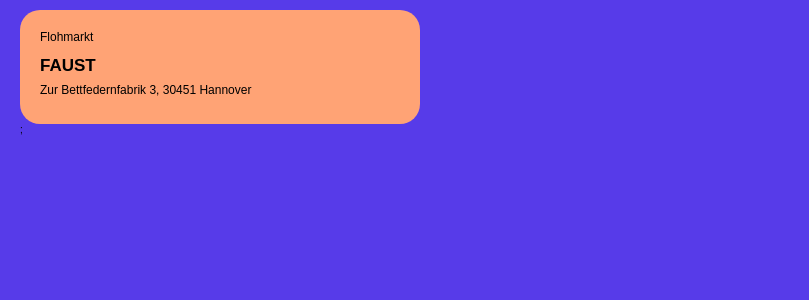
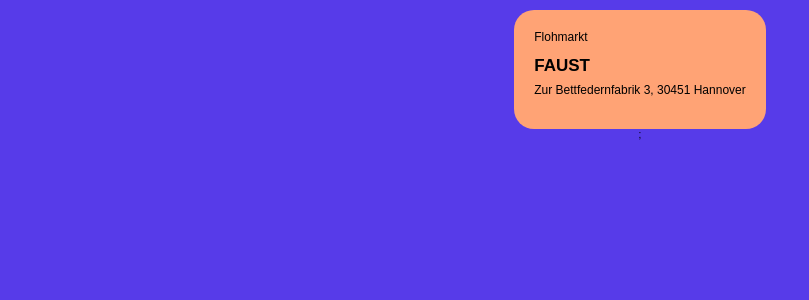
Before and after one commit to NadineGrosskreuz/capstone-project, a Next.js app: page / in a window 1280 px wide. Shown: the top 300 px of the page, without its empty margins (0-809 px from the left). Built offline with nearby package versions, Linux system fonts and the light colour scheme.

Commit message:
Split styled-components

```diff
--- a/pages/_app.js
+++ b/pages/_app.js
@@ -1,4 +1,4 @@
-import GlobalStyles from '../src/components/Basics/GlobalStyles';
+import GlobalStyles from '../src/components/UI/GlobalStyles';
 
 function MyApp({ Component, pageProps }) {
 	return (
--- a/pages/index.js
+++ b/pages/index.js
@@ -1,6 +1,6 @@
 import { getEntries } from '../src/services/get-entry';
 import Card from '../src/components/Card/Card';
-import styled from 'styled-components';
+import { PageContainer } from '../src/components/UI/PageContainer.styled';
 
 export function getStaticProps() {
 	const entries = getEntries();
@@ -21,7 +21,3 @@ export default function Home({ entries }) {
 		</>
 	);
 }
-
-const PageContainer = styled.main`
-	margin: 10px 20px 10px 20px;
-`;
--- a/src/components/Card/Card.js
+++ b/src/components/Card/Card.js
@@ -1,11 +1,13 @@
-import { CardContainer, CardCategory, CardName, CardAddress } from './Card.styled.js';
+import { CardContainer } from '../UI/CardContainer.styled';
+import { Paragraph } from '../UI/Paragraph.styled';
+import { HeadlineTwo } from '../UI/HeadlineTwo.styled';
 
 export default function Card({ entries }) {
 	return (
 		<CardContainer>
-			<CardCategory>{entries.category}</CardCategory>
-			<CardName>{entries.name}</CardName>
-			<CardAddress>{entries.address}</CardAddress>
+			<Paragraph>{entries.category}</Paragraph>
+			<HeadlineTwo>{entries.name}</HeadlineTwo>
+			<Paragraph>{entries.address}</Paragraph>
 		</CardContainer>
 	);
 }
--- a/src/components/Card/Card.styled.js
+++ /dev/null
@@ -1,28 +0,0 @@
-import styled from 'styled-components';
-
-const CardContainer = styled.section`
-	background-color: #ffa375;
-	padding: 20px 0 20px 20px;
-	border-radius: 20px;
-	max-width: 400px;
-	display: flex;
-	flex-direction: column;
-`;
-
-const CardCategory = styled.p`
-	font-size: 1.2rem;
-	padding-bottom: 12px;
-`;
-
-const CardName = styled.h2`
-	font-size: 1.7rem;
-	text-transform: uppercase;
-	padding-bottom: 7px;
-`;
-
-const CardAddress = styled.p`
-	font-size: 1.2rem;
-	padding-bottom: 7px;
-`;
-
-export { CardContainer, CardCategory, CardName, CardAddress };
--- /dev/null
+++ b/src/components/UI/CardContainer.styled.js
@@ -0,0 +1,12 @@
+import styled from 'styled-components';
+
+const CardContainer = styled.section`
+	background-color: #ffa375;
+	padding: 20px;
+	border-radius: 20px;
+	max-width: 400px;
+	display: flex;
+	flex-direction: column;
+`;
+
+export { CardContainer };
--- /dev/null
+++ b/src/components/UI/HeadlineTwo.styled.js
@@ -0,0 +1,9 @@
+import styled from 'styled-components';
+
+const HeadlineTwo = styled.h2`
+	font-size: 1.7rem;
+	text-transform: uppercase;
+	padding-bottom: 7px;
+`;
+
+export { HeadlineTwo };
--- /dev/null
+++ b/src/components/UI/PageContainer.styled.js
@@ -0,0 +1,10 @@
+import styled from 'styled-components';
+
+const PageContainer = styled.main`
+	margin: 10px 20px 10px 20px;
+	display: flex;
+	flex-direction: column;
+	align-items: center;
+`;
+
+export { PageContainer };
--- /dev/null
+++ b/src/components/UI/Paragraph.styled.js
@@ -0,0 +1,8 @@
+import styled from 'styled-components';
+
+const Paragraph = styled.p`
+	font-size: 1.2rem;
+	padding-bottom: 12px;
+`;
+
+export { Paragraph };
```
Also changed, not shown: src/components/UI/GlobalStyles.js (renamed from src/components/Basics/GlobalStyles.js), 1 other file (tests, documents, lock files or other folders).
